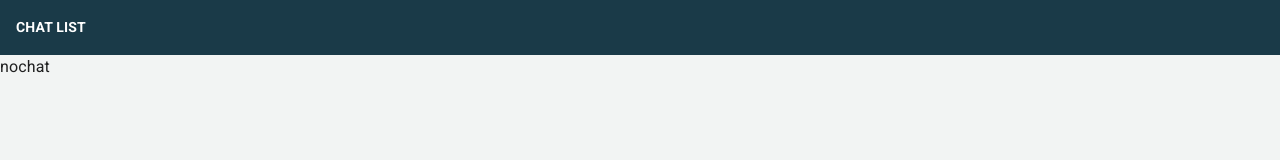
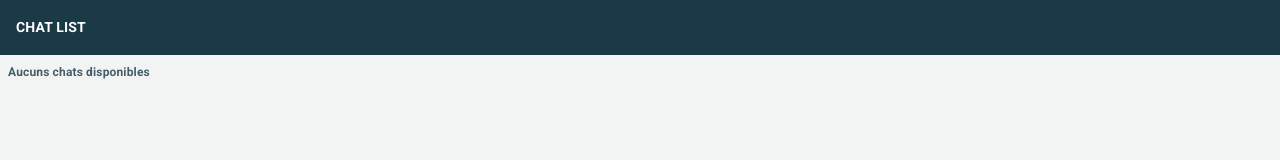
Before and after one commit to terenceraja/mka, a React (Vite) app in the folder front/: page /keesense/chatlist/1 in a window 1280 px wide. Shown: the top 160 px of the page. Built offline with nearby package versions, Linux system fonts and the light colour scheme; no server answers.

Commit message:
update presentation, socket trigger only when msg recorded

```diff
--- a/front/src/components/ClientCard.jsx
+++ b/front/src/components/ClientCard.jsx
@@ -17,10 +17,10 @@ const ClientCard = ({ Client, IdChat, LastMsg, LastDate }) => {
       <Stack direction={"column"} spacing={1}>
         <Stack direction={"row"} justifyContent={"space-between"}>
           <Typography variant="title">{Client}</Typography>
-          <Typography variant="subTitle">{formatDate(LastDate)}</Typography>
+          {/* <Typography variant="subTitle">{formatDate(LastDate)}</Typography> */}
         </Stack>
 
-        <Typography variant="subTitle">{LastMsg}</Typography>
+        {/* <Typography variant="subTitle">{LastMsg}</Typography> */}
       </Stack>
     </Box>
   );
--- a/front/src/pages/Chat.jsx
+++ b/front/src/pages/Chat.jsx
@@ -99,6 +99,7 @@ const ChatComponent = () => {
   const memberList = collabs.map((obj, key) => {
     return (
       <Typography
+        key={key} // Add a unique key prop here
         borderRadius={1}
         p={0.5}
         bgcolor={obj.zcoll.Color}
@@ -121,8 +122,7 @@ const ChatComponent = () => {
         SenderType: "Client",
       });
       console.log("response", response);
-      console.log("response timestamp", response.data.TimeStampCreation);
-      if (response.auth) {
+      if (response.auth && response.status) {
         setMessageData((prev) => [...prev, response.data]);
         setMessageToSend(response.data);
         setInputMessage("");
--- a/front/src/pages/KeesenseChatBox.jsx
+++ b/front/src/pages/KeesenseChatBox.jsx
@@ -149,7 +149,7 @@ const KeesenseChatBox = () => {
         SenderType: "Collaborator",
       });
       console.log("response message sent", response);
-      console.log("response timestamp", response.data.TimeStampCreation);
+      // console.log("response timestamp", response.data.TimeStampCreation);
       if (response.auth) {
         setMessageData((prev) => [...prev, response.data]);
         setMessageToSend(response.data);
@@ -166,6 +166,7 @@ const KeesenseChatBox = () => {
   const memberList = members.map((obj, key) => {
     return (
       <Typography
+        key={key} // Add a unique key prop here
         borderRadius={1}
         p={0.5}
         bgcolor={obj.zcoll.Color}
--- a/front/src/pages/KeesenseChatList.jsx
+++ b/front/src/pages/KeesenseChatList.jsx
@@ -61,9 +61,15 @@ const KeesenseChatList = () => {
   // RENDER CHAT LIST FOR COLL
   const chatList = allChatList.map((obj, key) => {
     const msgArray = obj.zchat.zchatmsgs;
-    const lastPosition = msgArray.length - 1;
-    const LastMsg = msgArray[lastPosition].Message;
-    const LastDate = msgArray[lastPosition].TimeStampCreation;
+    let LastMsg = "";
+    let LastDate = "";
+
+    // Check if msgArray is not empty before accessing its properties
+    if (msgArray.length > 0) {
+      const lastPosition = msgArray.length - 1;
+      LastMsg = msgArray[lastPosition].Message;
+      LastDate = msgArray[lastPosition].TimeStampCreation;
+    }
 
     return (
       <ClientCard
@@ -71,12 +77,11 @@ const KeesenseChatList = () => {
         Client={obj.zchat.IdCtraCli}
         IdColl={IdColl}
         IdChat={obj.IdChat}
-        LastMsg={LastMsg}
-        LastDate={LastDate}
+        // LastMsg={LastMsg}
+        // LastDate={LastDate}
       />
     );
   });
-
   return (
     <Box sx={styles.mainContent}>
       <Box sx={styles.header}>
@@ -85,7 +90,13 @@ const KeesenseChatList = () => {
         </Typography>
       </Box>
       <Box sx={styles.listContainer}>
-        {chatList.length > 0 ? chatList : "nochat"}
+        {chatList.length > 0 ? (
+          chatList
+        ) : (
+          <Typography p={1} variant="subTitle">
+            Aucuns chats disponibles
+          </Typography>
+        )}
       </Box>
     </Box>
   );
--- a/front/src/pages/Layout.jsx
+++ b/front/src/pages/Layout.jsx
@@ -52,7 +52,7 @@ const Layout = () => {
       setChatId(IdChat);
     };
     getChatIdForIdCtraCli();
-  }, []);
+  }, [messageData]);
 
   // ON CONNECTION
   useEffect(() => {
```
Also changed, not shown: 2 other files (tests, documents, lock files or other folders).
